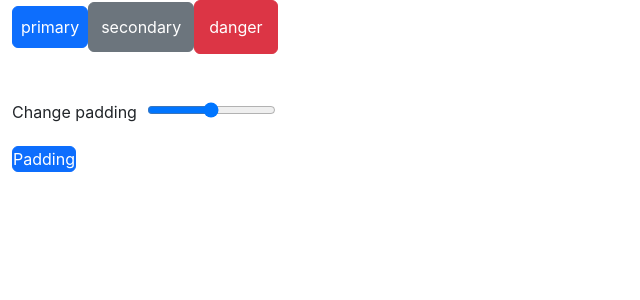
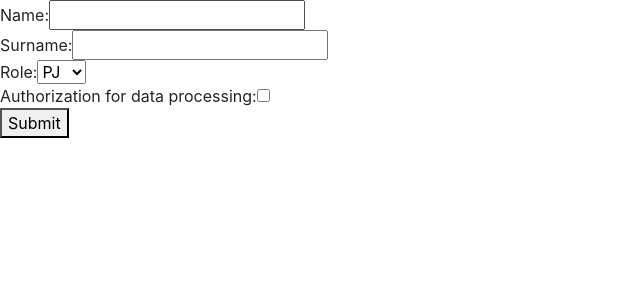
Before and after one commit to fl-fabio/fe-sthop, a React (Create React App) app: page / in a window 1280 px wide. Shown: the top 300 px of the page, without its empty margins (0-640 px from the left). Built offline with nearby package versions, Linux system fonts and the light colour scheme.

Commit message:
feautre(): added form controls

```diff
--- a/src/App.tsx
+++ b/src/App.tsx
@@ -2,15 +2,16 @@ import React, { useState, ChangeEvent } from "react";
 import "./App.css";
 import Button from "./components/Button/Button";
 import ContainerFluid from "./components/ContainerFluid/ContainerFluid";
+import SignUpForm from "./components/SignupForm/SignupForm";
 
 
 function App() {
 
-  const [padding, setPadding] = useState<number>(0)
+/*   const [padding, setPadding] = useState<number>(0)
     const handleChange = (event: ChangeEvent<HTMLInputElement>) => {
         setPadding(Number(event.target.value));
-    }
-  return (
+    } */
+  return (/*
     <ContainerFluid>
               <Button>primary</Button>
               <Button backColor="secondary" padding="12">secondary</Button>
@@ -26,8 +27,8 @@ function App() {
               <div>
               <Button backColor="primary" padding={padding.toString()}>Padding</Button>
               </div>
-    </ContainerFluid>
-
+    </ContainerFluid> */
+        <SignUpForm />
 
 
   );
--- /dev/null
+++ b/src/components/SignupForm/SignupForm.tsx
@@ -0,0 +1,137 @@
+import { useState, FormEvent, ChangeEvent, FC, useCallback, useEffect } from 'react';
+
+type FormValues = {
+  name: string;
+  surname: string;
+  role: 'pj' | 'ps' | 'dir';
+  authentication: boolean;
+};
+
+type FormErrors = {
+    name?: string;
+    surname?: string;
+    birthDay?: string;
+    role?: string;
+    authentication?: string;
+  };
+
+const SignUpForm: FC = () => {
+  const [formData, setFormData] = useState<FormValues>({
+    name: '',
+    surname: '',
+    role: 'pj',
+    authentication: false,
+  });
+
+  const [formErrors, setFormErrors] = useState<FormErrors>({});
+  const [submitted, setSubmitted] = useState(false);
+
+  const validateField = useCallback((fieldName: string, value: string ) => {
+    const errors: FormErrors = {};
+    switch (fieldName) {
+      case 'name':
+        if (value.trim()=== '') {
+          errors.name = 'Name is required';
+        }
+        break;
+      case 'surname':
+        if (value.trim()==='') {
+          errors.surname = 'Surname is required';
+        }
+        break;
+      case 'role':
+        if (!value.trim()) {
+          errors.role = 'Role is required';
+        }
+        break;
+      default:
+        break;
+    }
+
+    setFormErrors((prevErrors) => ({ ...prevErrors, ...errors }));
+    //return Object.keys(errors).length === 0;
+  }, []);
+
+const searchAllErrors = useCallback(() => {
+    setFormErrors({});
+    validateField('name', formData.name);
+    validateField('surname', formData.surname);
+}, [formData.name, formData.surname, validateField]);
+
+useEffect(() => {
+  searchAllErrors();
+}, [formData, searchAllErrors]);
+
+  const handleChange = (
+    event: ChangeEvent<HTMLInputElement | HTMLSelectElement>
+  ) => {
+    const { name, value, type } = event.target;
+    const { checked } = event.target as HTMLInputElement;
+
+    setFormData((prevData) => ({
+      ...prevData,
+      [name]: type === 'checkbox' ? checked : value,
+    }));
+  };
+
+  const handleSubmit = (event: FormEvent) => {
+    event.preventDefault();
+    setSubmitted(true);
+
+     if (Object.keys(formErrors).length) console.log(formErrors)
+    else console.log(formData);
+  };
+
+  return (
+    <form onSubmit={handleSubmit}>
+      <label>
+        Name:
+        <input
+          type="text"
+          name="name"
+          value={formData.name}
+          onChange={handleChange}
+        />
+      </label>
+      {submitted && formErrors.name && <span style={{ color: 'red' }} className="error">{formErrors.name}</span>}
+      <br />
+      <label>
+        Surname:
+        <input
+          type="text"
+          name="surname"
+          value={formData.surname}
+          onChange={handleChange}
+        />
+      </label>
+      {submitted && formErrors.surname && <span style={{ color: 'red' }} className="error">{formErrors.surname}</span>}
+      <br />
+      <label>
+        Role:
+        <select
+          name="role"
+          value={formData.role}
+          onChange={handleChange}
+        >
+          <option value="pj">PJ</option>
+          <option value="ps">PS</option>
+          <option value="dir">DIR</option>
+        </select>
+      </label>
+      <br />
+      <label>
+        Authorization for data processing:
+        <input
+          type="checkbox"
+          name="authentication"
+          checked={formData.authentication}
+          onChange={handleChange}
+        />
+      </label>
+      <br />
+      <button type="submit">Submit</button>
+    </form>
+  );
+};
+
+export default SignUpForm;
```
Also changed, not shown: src/App3.tsx (added, +45 -0 lines).
